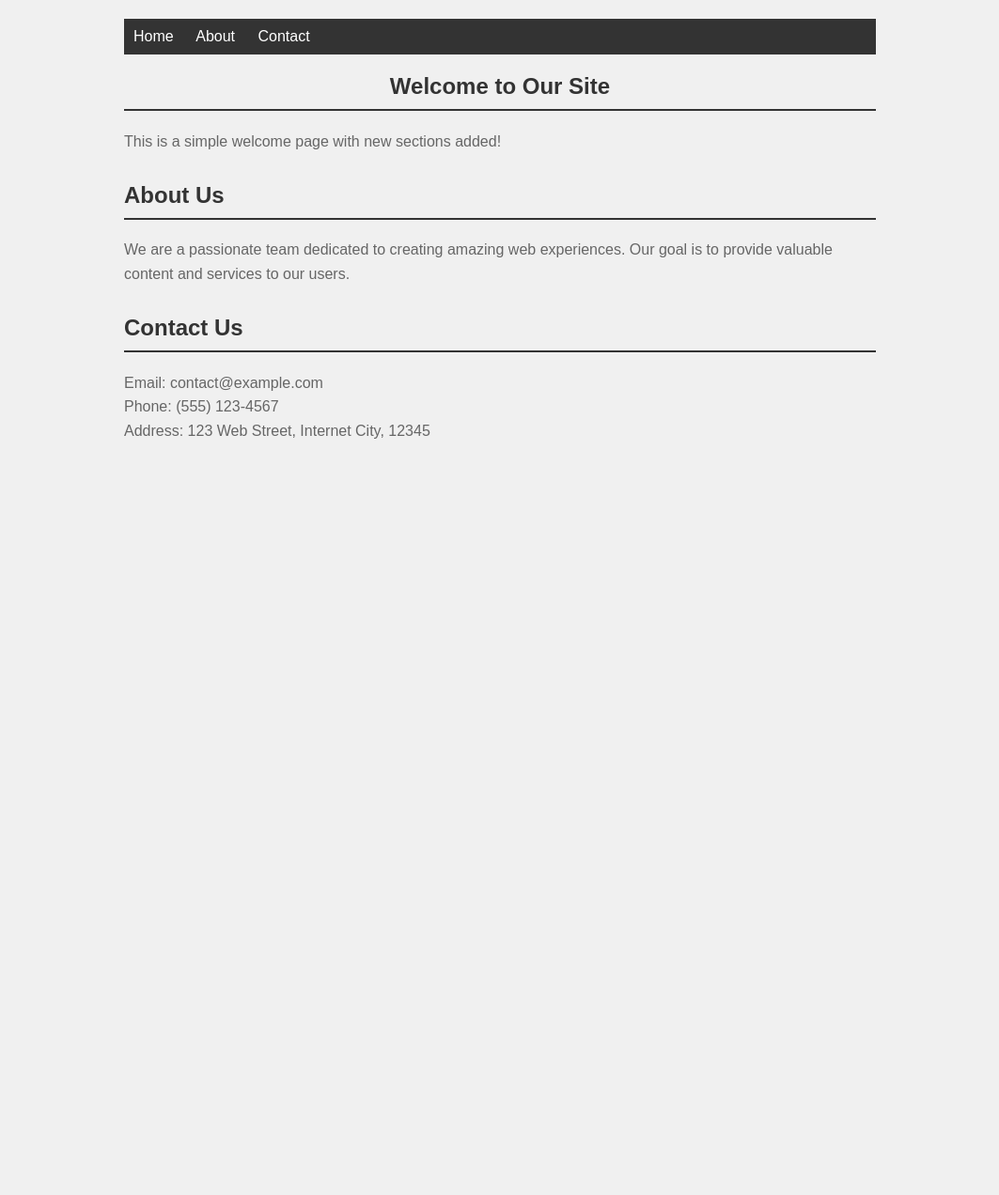
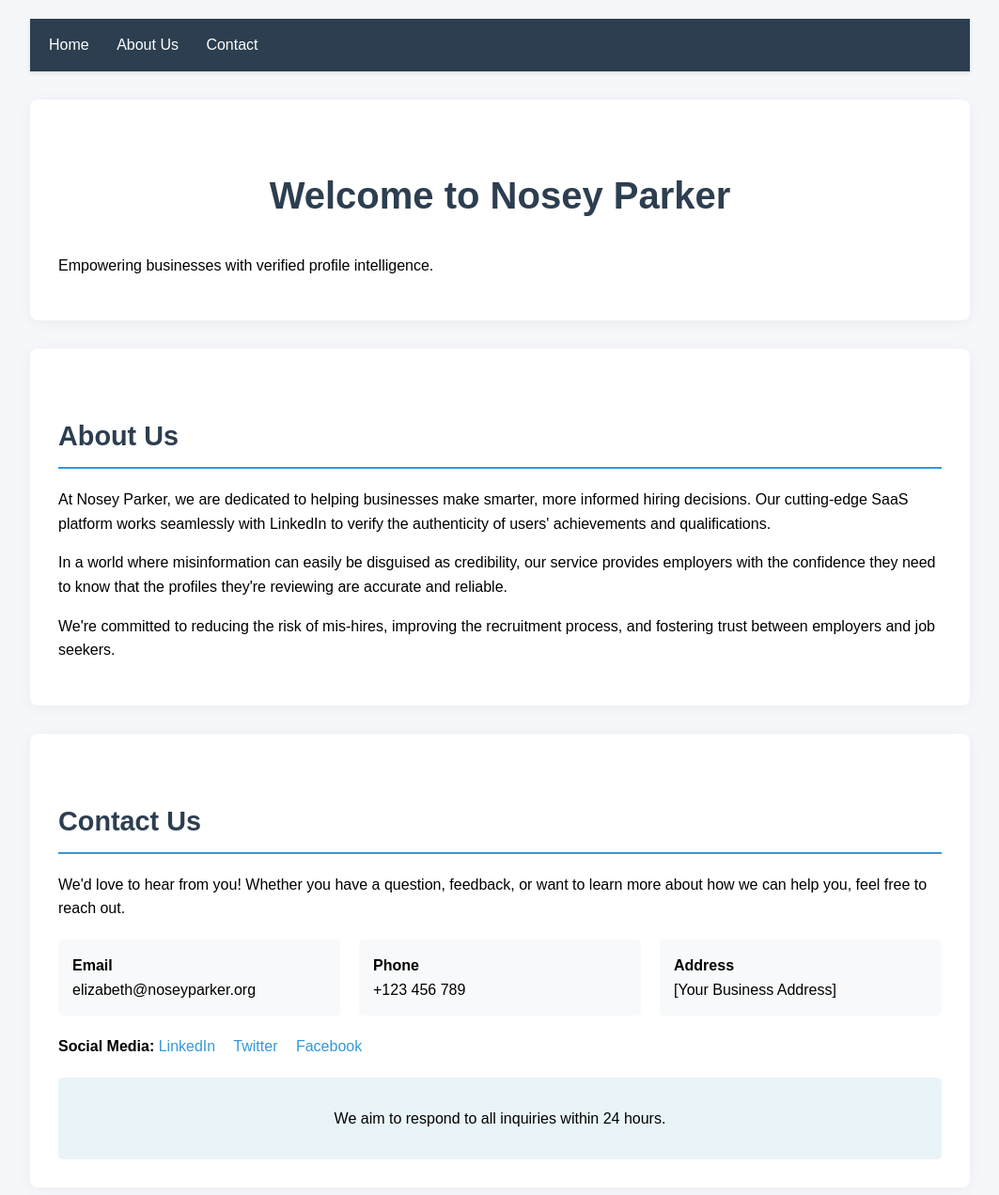
Before and after one commit to Eli-zabeth-M/nosey-parker-test, a plain HTML site: page index.html in a window 1280 px wide. Shown: the whole page at 94% size, without its empty margins (108-1171 px from the left). Before the commit the page ends 800 px from the top, so only its background shows below. Drawn offline with Linux system fonts and the light colour scheme.

Commit message:
Update website with new content and improved design

```diff
--- a/index.html
+++ b/index.html
@@ -3,64 +3,142 @@
 <head>
     <meta charset="UTF-8">
     <meta name="viewport" content="width=device-width, initial-scale=1.0">
-    <title>Welcome Page</title>
+    <title>Nosey Parker - Profile Verification Platform</title>
     <style>
         body {
             font-family: Arial, sans-serif;
-            max-width: 800px;
+            max-width: 1000px;
             margin: 0 auto;
             padding: 20px;
-            background-color: #f0f0f0;
+            background-color: #f5f7fa;
+            line-height: 1.6;
         }
         nav {
-            background-color: #333;
-            padding: 10px;
-            margin-bottom: 20px;
+            background-color: #2c3e50;
+            padding: 15px 0;
+            position: sticky;
+            top: 0;
+            margin-bottom: 30px;
+            box-shadow: 0 2px 5px rgba(0,0,0,0.1);
+        }
+        nav .nav-content {
+            max-width: 1000px;
+            margin: 0 auto;
+            padding: 0 20px;
         }
         nav a {
             color: white;
             text-decoration: none;
-            margin-right: 20px;
+            margin-right: 25px;
+            font-weight: 500;
+            transition: color 0.3s ease;
+        }
+        nav a:hover {
+            color: #3498db;
         }
         h1, h2 {
-            color: #333;
-            border-bottom: 2px solid #333;
-            padding-bottom: 10px;
+            color: #2c3e50;
+            margin-top: 40px;
         }
         h1 {
             text-align: center;
+            font-size: 2.5em;
+            margin-bottom: 30px;
         }
-        p {
-            line-height: 1.6;
-            color: #666;
+        h2 {
+            font-size: 1.8em;
+            border-bottom: 2px solid #3498db;
+            padding-bottom: 10px;
+            margin-bottom: 20px;
         }
         section {
+            background: white;
+            padding: 30px;
             margin-bottom: 30px;
+            border-radius: 8px;
+            box-shadow: 0 2px 15px rgba(0,0,0,0.05);
+        }
+        .contact-info {
+            display: grid;
+            grid-template-columns: repeat(auto-fit, minmax(200px, 1fr));
+            gap: 20px;
+            margin-top: 20px;
+        }
+        .contact-item {
+            padding: 15px;
+            background: #f8f9fa;
+            border-radius: 5px;
+        }
+        .social-links {
+            margin-top: 20px;
+        }
+        .social-links a {
+            color: #3498db;
+            text-decoration: none;
+            margin-right: 15px;
+        }
+        .social-links a:hover {
+            text-decoration: underline;
+        }
+        .response-time {
+            margin-top: 20px;
+            padding: 15px;
+            background: #e8f4f8;
+            border-radius: 5px;
+            text-align: center;
         }
     </style>
 </head>
 <body>
     <nav>
-        <a href="#home">Home</a>
-        <a href="#about">About</a>
-        <a href="#contact">Contact</a>
+        <div class="nav-content">
+            <a href="#home">Home</a>
+            <a href="#about">About Us</a>
+            <a href="#contact">Contact</a>
+        </div>
     </nav>
 
     <section id="home">
-        <h1>Welcome to Our Site</h1>
-        <p>This is a simple welcome page with new sections added!</p>
+        <h1>Welcome to Nosey Parker</h1>
+        <p>Empowering businesses with verified profile intelligence.</p>
     </section>
 
     <section id="about">
         <h2>About Us</h2>
-        <p>We are a passionate team dedicated to creating amazing web experiences. Our goal is to provide valuable content and services to our users.</p>
+        <p>At Nosey Parker, we are dedicated to helping businesses make smarter, more informed hiring decisions. Our cutting-edge SaaS platform works seamlessly with LinkedIn to verify the authenticity of users' achievements and qualifications.</p>
+        <p>In a world where misinformation can easily be disguised as credibility, our service provides employers with the confidence they need to know that the profiles they're reviewing are accurate and reliable.</p>
+        <p>We're committed to reducing the risk of mis-hires, improving the recruitment process, and fostering trust between employers and job seekers.</p>
     </section>
 
     <section id="contact">
         <h2>Contact Us</h2>
-        <p>Email: contact@example.com<br>
-Phone: (555) 123-4567<br>
-Address: 123 Web Street, Internet City, 12345</p>
+        <p>We'd love to hear from you! Whether you have a question, feedback, or want to learn more about how we can help you, feel free to reach out.</p>
+
+        <div class="contact-info">
+            <div class="contact-item">
+                <strong>Email</strong><br>
+                elizabeth@noseyparker.org
+            </div>
+            <div class="contact-item">
+                <strong>Phone</strong><br>
+                +123 456 789
+            </div>
+            <div class="contact-item">
+                <strong>Address</strong><br>
+                [Your Business Address]
+            </div>
+        </div>
+
+        <div class="social-links">
+            <strong>Social Media:</strong>
+            <a href="#">LinkedIn</a>
+            <a href="#">Twitter</a>
+            <a href="#">Facebook</a>
+        </div>
+
+        <div class="response-time">
+            <p>We aim to respond to all inquiries within 24 hours.</p>
+        </div>
     </section>
 </body>
 </html>
```
